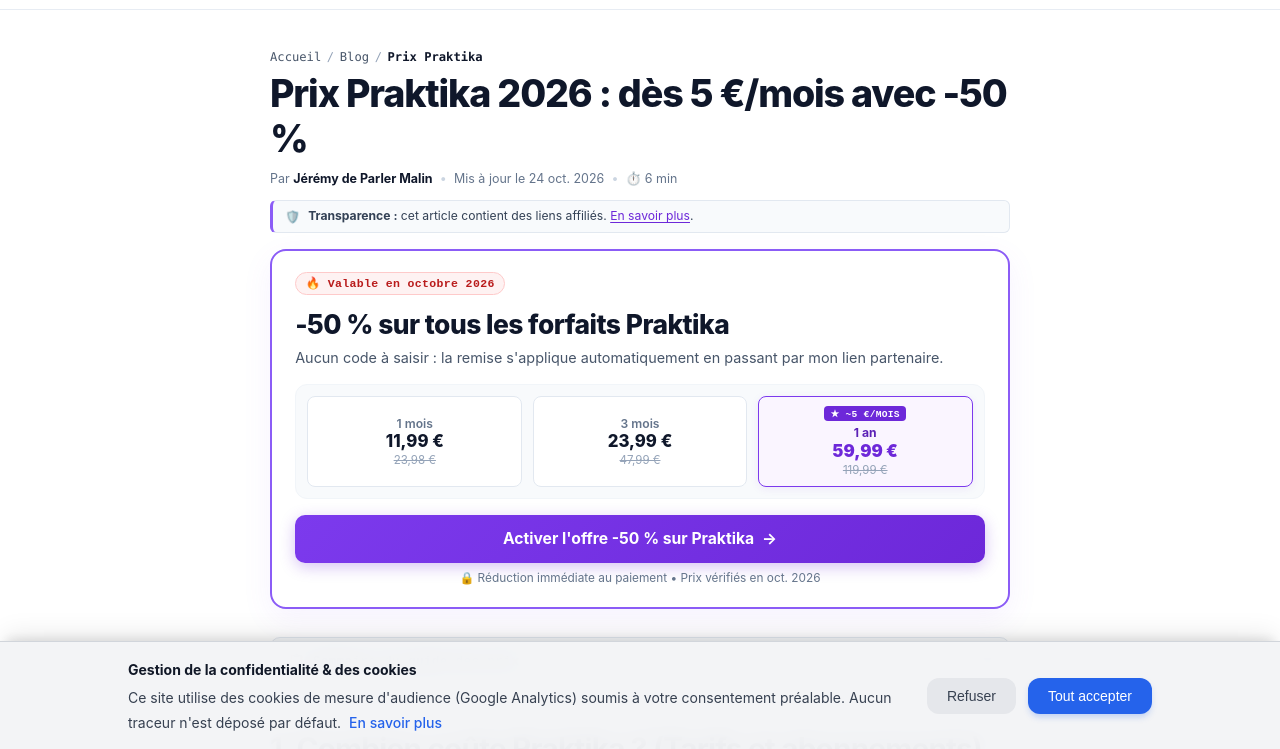
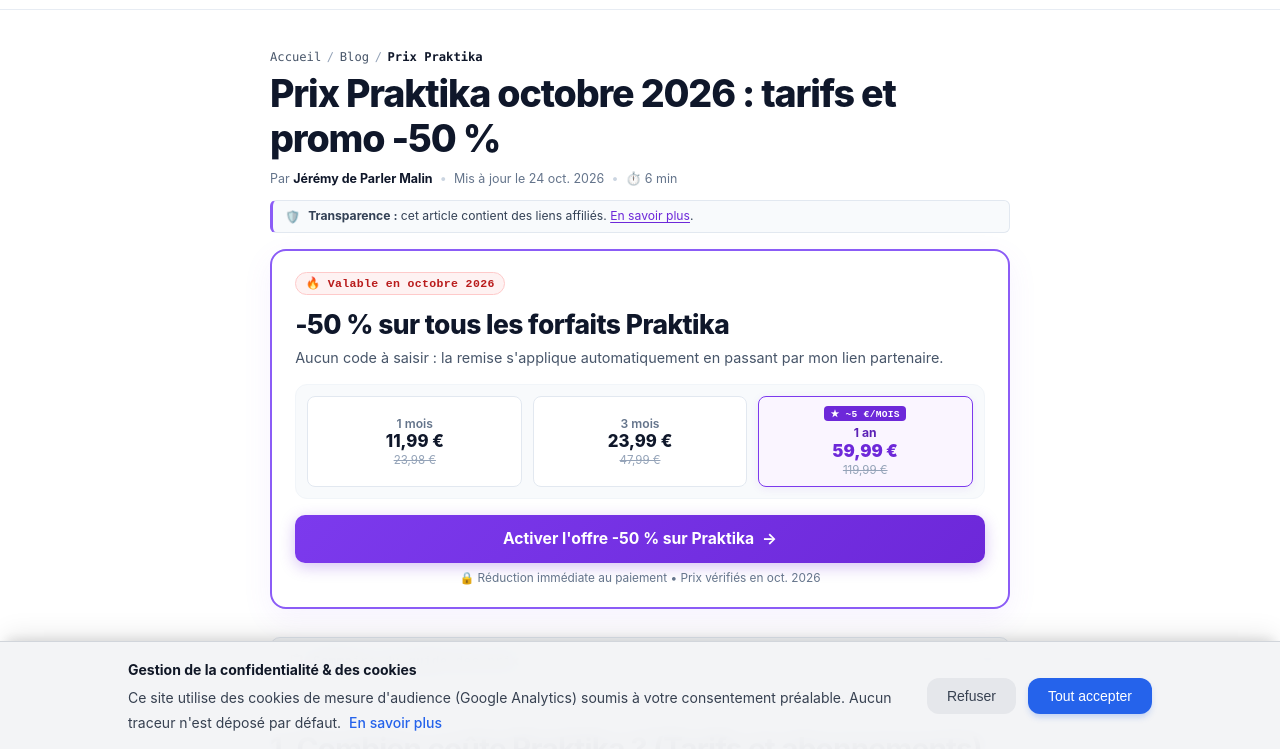
Before and after one commit to Mnr04/parler-malin, an Astro site: page /prix-praktika in a window 1280 px wide. Shown: the part 49-798 px from the top of the page. Built offline with nearby package versions, Linux system fonts and the light colour scheme; Astro itself is replaced by a stand-in of ours.

Commit message:
improve hn

```diff
--- a/src/content/blog/prix-praktika.md
+++ b/src/content/blog/prix-praktika.md
@@ -14,7 +14,7 @@ heroImageAlt: "Prix et tarifs de l'abonnement Praktika en 2026 : illustration de
   <a href="/">Accueil</a><span class="sep">/</span><a href="/blog/">Blog</a><span class="sep">/</span><span class="current">Prix Praktika</span>
 </nav>
 
-<h1 class="page-title">Prix Praktika 2026 : dès 5 €/mois avec -50 %</h1>
+<h1 class="page-title">Prix Praktika octobre 2026 : tarifs et promo -50 %</h1>
 
 <div class="article-meta-bar">
   <span>Par <a href="/a-propos/"><strong>Jérémy de Parler Malin</strong></a></span>
```
